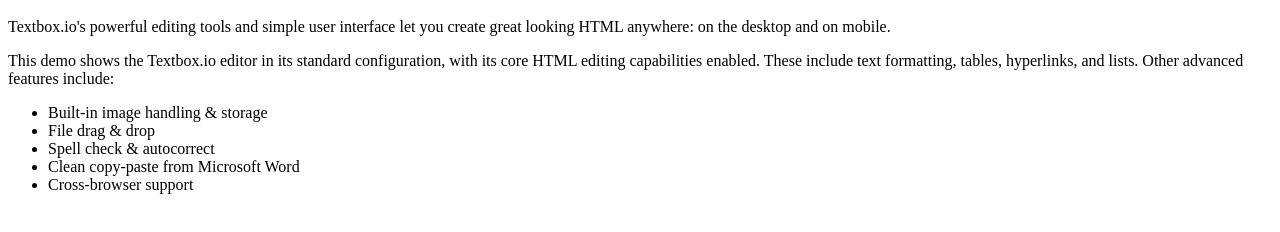
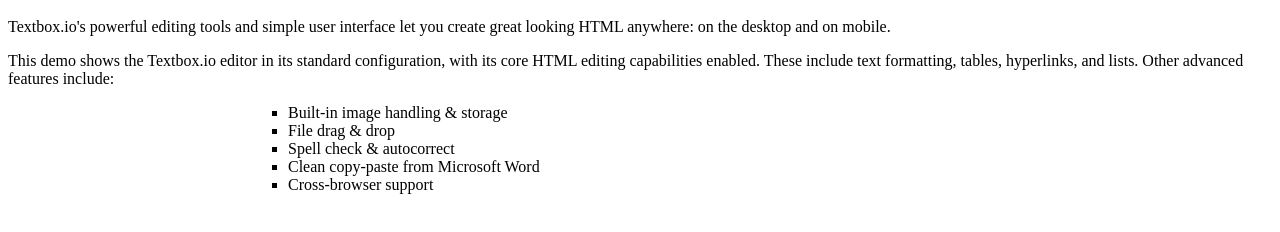
Before and after one commit to nitkowskis/nitkowskis.github.io, a plain HTML site: page index.html in a window 1280 px wide. Shown: the part 48-280 px from the top of the page. Drawn offline with Linux system fonts and the light colour scheme.

Commit message:
Update index.html

```diff
--- a/index.html
+++ b/index.html
@@ -2,9 +2,33 @@
 <p>Textbox.io's powerful editing tools and simple user interface let you create great looking HTML anywhere: on the desktop and on mobile.</p>
 <p>This demo shows the Textbox.io editor in its standard configuration, with its core HTML editing capabilities enabled. These include text formatting, tables, hyperlinks, and lists. Other advanced features include:</p>
 <ul>
-  <li>Built-in image handling &amp; storage</li>
-  <li>File drag &amp; drop</li>
-  <li>Spell check &amp; autocorrect</li>
-  <li>Clean copy-paste from Microsoft Word</li>
-  <li>Cross-browser support</li>
+  <li style="list-style-type: none;">
+    <ul>
+      <li style="list-style-type: none;">
+        <ul>
+          <li style="list-style-type: none;">
+            <ul>
+              <li style="list-style-type: none;">
+                <ul>
+                  <li style="list-style-type: none;">
+                    <ul>
+                      <li style="list-style-type: none;">
+                        <ul>
+                          <li>Built-in image handling &amp; storage</li>
+                          <li>File drag &amp; drop</li>
+                          <li>Spell check &amp; autocorrect</li>
+                          <li>Clean copy-paste from Microsoft Word</li>
+                          <li>Cross-browser support</li>
+                        </ul>
+                      </li>
+                    </ul>
+                  </li>
+                </ul>
+              </li>
+            </ul>
+          </li>
+        </ul>
+      </li>
+    </ul>
+  </li>
 </ul>
```
